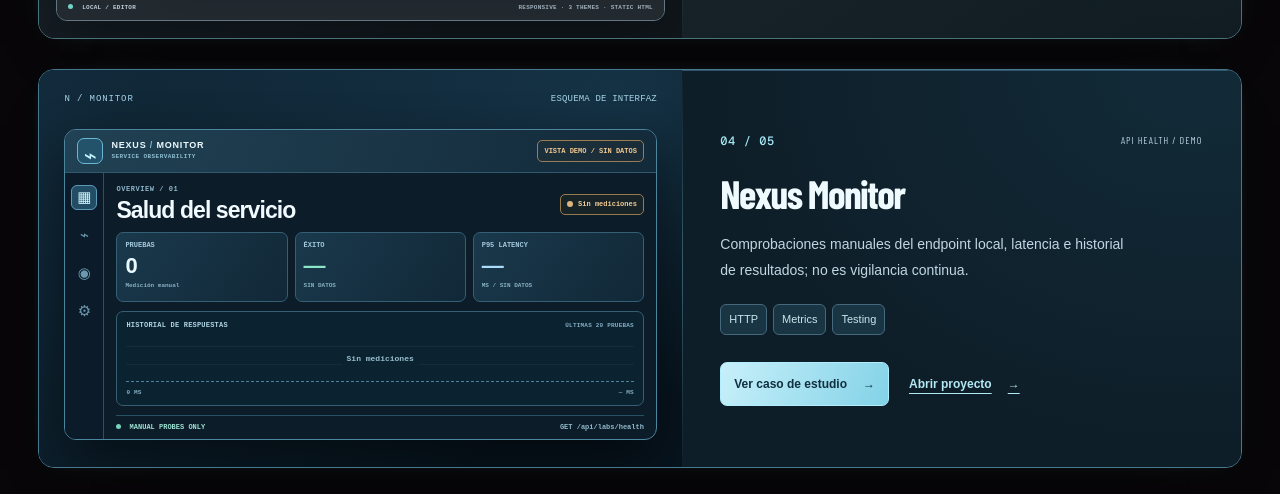
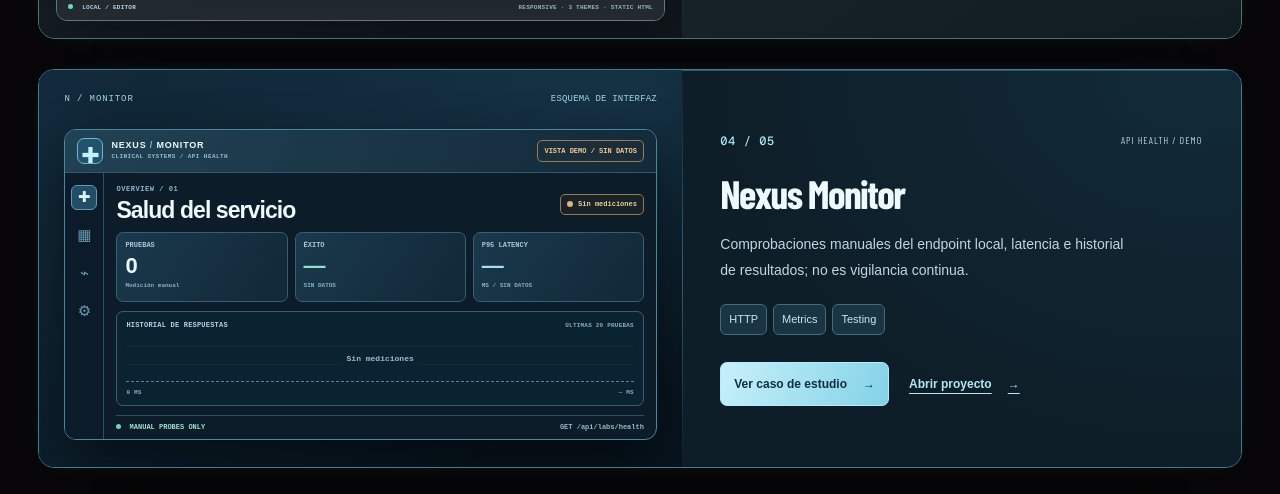
Before and after one commit to Dleteo/Nexus-AI, a Next.js app: page / in a window 1280 px wide. Shown: the part 2080-2574 px from the top of the page. Built offline with nearby package versions, Linux system fonts and the light colour scheme.

Commit message:
design(monitor): hospital-style clinical equipment iconography in portfolio preview

```diff
--- a/components/career/ProjectCover.tsx
+++ b/components/career/ProjectCover.tsx
@@ -150,9 +150,9 @@ export default function ProjectCover({project,language,spacious=false}:{project:
       <div className={s.studioWindowFoot}><span><i/> LOCAL / EDITOR</span><span>RESPONSIVE · 3 THEMES · STATIC HTML</span></div>
     </div>}
     {project==="monitor"&&<div className={s.monitorWindow}>
-      <div className={s.monitorChrome}><span className={s.monitorBrandIcon} aria-hidden="true">⌁</span><div className={s.monitorBrand}><strong>NEXUS <span>/</span> MONITOR</strong><small>SERVICE OBSERVABILITY</small></div><span className={s.monitorPreviewTag}>{monitorCoverLabels[language].preview}</span></div>
+      <div className={s.monitorChrome}><span className={s.monitorBrandIcon} aria-hidden="true">✚</span><div className={s.monitorBrand}><strong>NEXUS <span>/</span> MONITOR</strong><small>CLINICAL SYSTEMS / API HEALTH</small></div><span className={s.monitorPreviewTag}>{monitorCoverLabels[language].preview}</span></div>
       <div className={s.monitorConsole}>
-        <div className={s.monitorSidebar} aria-hidden="true"><span className={s.monitorSidebarActive}>▦</span><span>⌁</span><span>◉</span><span>⚙</span></div>
+        <div className={s.monitorSidebar} aria-hidden="true"><span className={s.monitorSidebarActive}>✚</span><span>▦</span><span>⌁</span><span>⚙</span></div>
         <div className={s.monitorContent}>
           <div className={s.monitorHeader}><div><span className={s.monitorSectionKicker}>OVERVIEW / 01</span><b>{monitorCoverLabels[language].health}</b></div><span className={s.monitorUnmeasured}><i/>{t.empty}</span></div>
           <div className={s.monitorMetricCards}>
```
